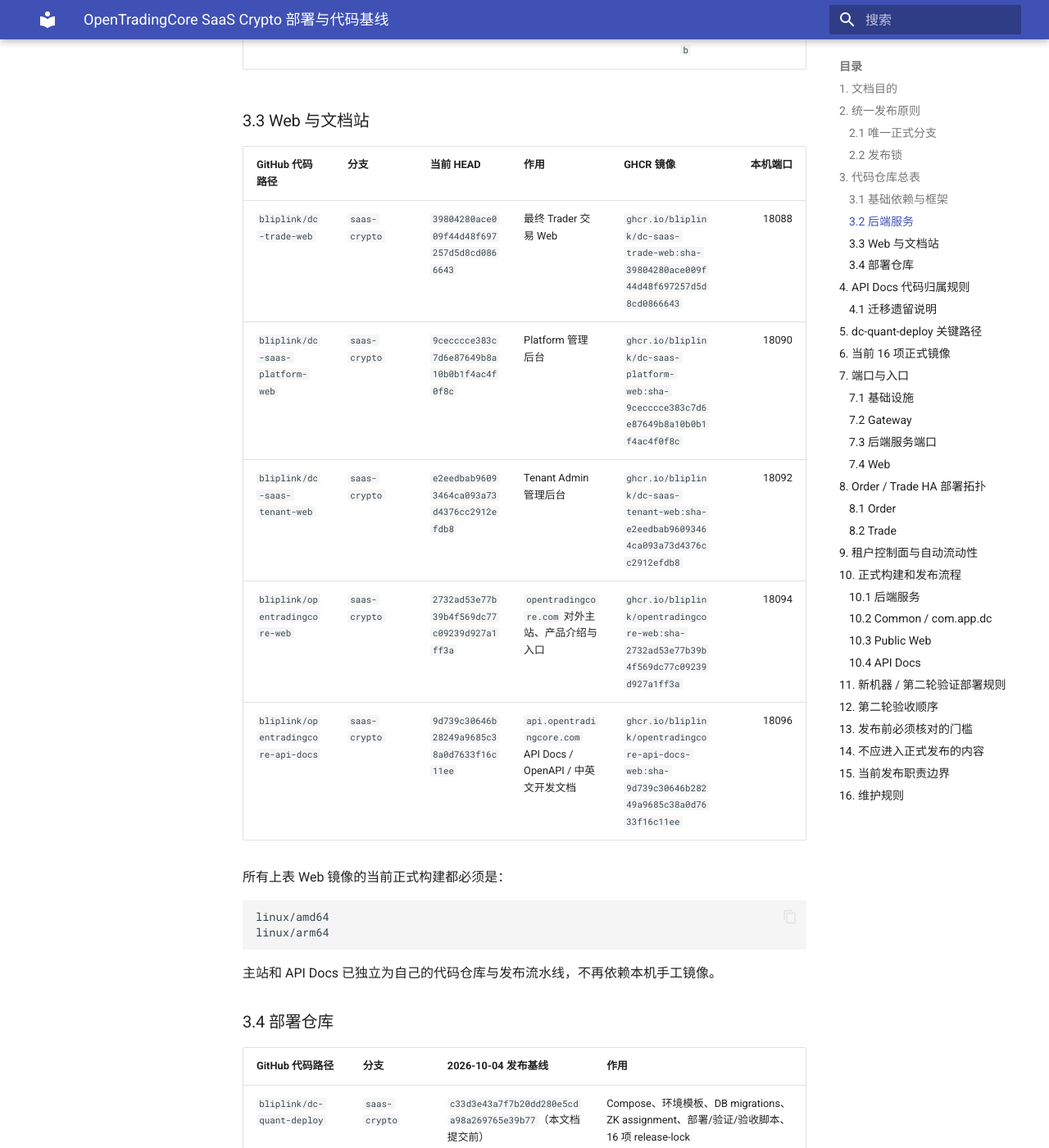
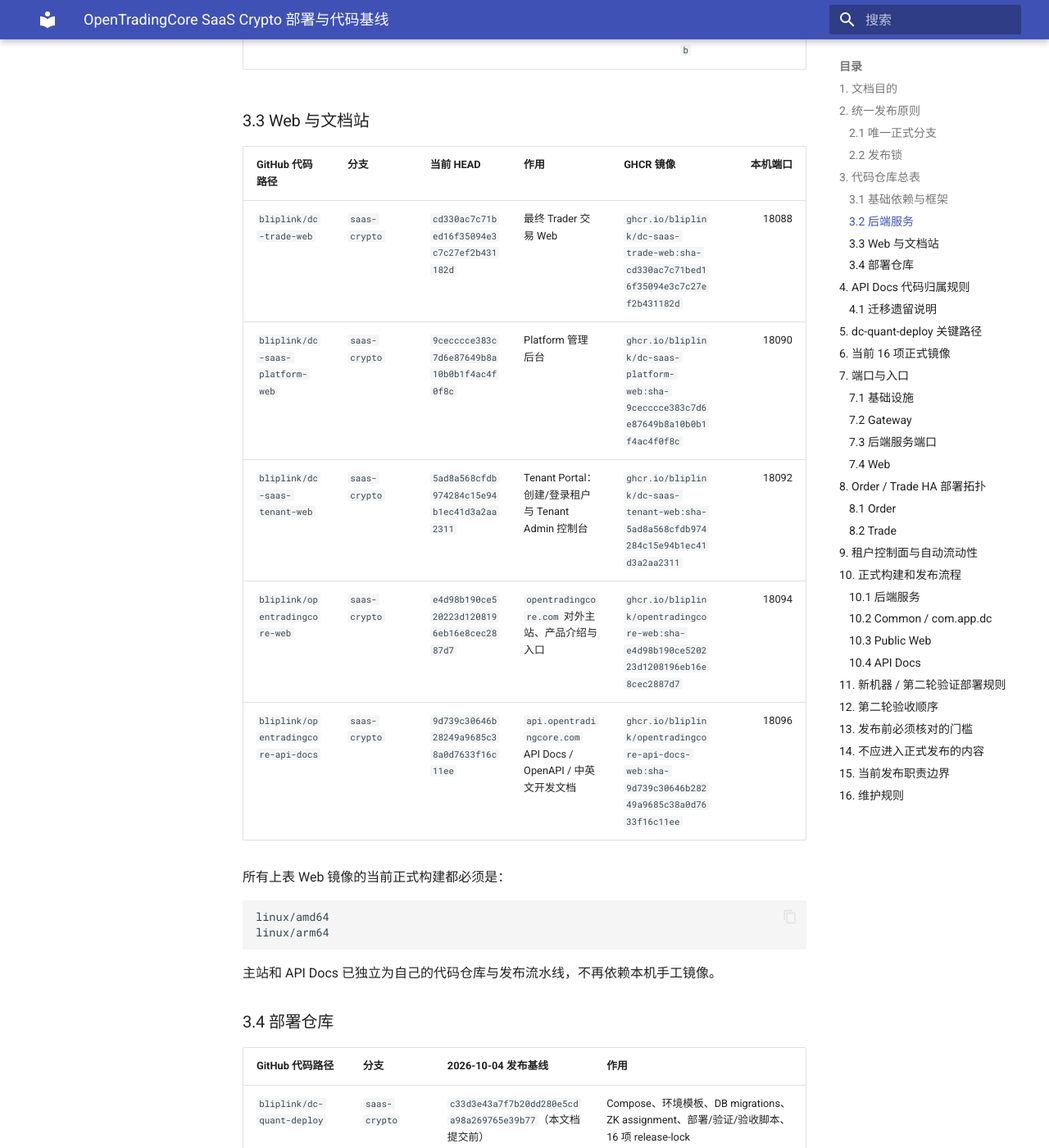
Before and after one commit to bliplink/dc-quant-deploy, an MkDocs documentation site: the page built from docs/SAAS_CRYPTO_DEPLOYMENT_BASELINE_20261004.zh-CN.md, in a window 1280 px wide and 1400 px high, scrolled down 4315 px. Shown: the whole window at 82% size. Built offline with MkDocs 1.6.1 and Material for MkDocs 9.7.7, drawn with Linux system fonts in a browser that asks for light colours; some of the changed text lies outside the part shown.

```diff
--- a/docs/SAAS_CRYPTO_DEPLOYMENT_BASELINE_20261004.zh-CN.md
+++ b/docs/SAAS_CRYPTO_DEPLOYMENT_BASELINE_20261004.zh-CN.md
@@ -132,10 +132,10 @@ gw
 
 | GitHub 代码路径 | 分支 | 当前 HEAD | 作用 | GHCR 镜像 | 本机端口 |
 |---|---|---|---|---|---:|
-| `bliplink/dc-trade-web` | `saas-crypto` | `39804280ace009f44d48f697257d5d8cd0866643` | 最终 Trader 交易 Web | `ghcr.io/bliplink/dc-saas-trade-web:sha-39804280ace009f44d48f697257d5d8cd0866643` | 18088 |
+| `bliplink/dc-trade-web` | `saas-crypto` | `cd330ac7c71bed16f35094e3c7c27ef2b431182d` | 最终 Trader 交易 Web | `ghcr.io/bliplink/dc-saas-trade-web:sha-cd330ac7c71bed16f35094e3c7c27ef2b431182d` | 18088 |
 | `bliplink/dc-saas-platform-web` | `saas-crypto` | `9cecccce383c7d6e87649b8a10b0b1f4ac4f0f8c` | Platform 管理后台 | `ghcr.io/bliplink/dc-saas-platform-web:sha-9cecccce383c7d6e87649b8a10b0b1f4ac4f0f8c` | 18090 |
-| `bliplink/dc-saas-tenant-web` | `saas-crypto` | `e2eedbab96093464ca093a73d4376cc2912efdb8` | Tenant Admin 管理后台 | `ghcr.io/bliplink/dc-saas-tenant-web:sha-e2eedbab96093464ca093a73d4376cc2912efdb8` | 18092 |
-| `bliplink/opentradingcore-web` | `saas-crypto` | `2732ad53e77b39b4f569dc77c09239d927a1ff3a` | `opentradingcore.com` 对外主站、产品介绍与入口 | `ghcr.io/bliplink/opentradingcore-web:sha-2732ad53e77b39b4f569dc77c09239d927a1ff3a` | 18094 |
+| `bliplink/dc-saas-tenant-web` | `saas-crypto` | `5ad8a568cfdb974284c15e94b1ec41d3a2aa2311` | Tenant Portal：创建/登录租户与 Tenant Admin 控制台 | `ghcr.io/bliplink/dc-saas-tenant-web:sha-5ad8a568cfdb974284c15e94b1ec41d3a2aa2311` | 18092 |
+| `bliplink/opentradingcore-web` | `saas-crypto` | `e4d98b190ce520223d1208196eb16e8cec2887d7` | `opentradingcore.com` 对外主站、产品介绍与入口 | `ghcr.io/bliplink/opentradingcore-web:sha-e4d98b190ce520223d1208196eb16e8cec2887d7` | 18094 |
 | `bliplink/opentradingcore-api-docs` | `saas-crypto` | `9d739c30646b28249a9685c38a0d7633f16c11ee` | `api.opentradingcore.com` API Docs / OpenAPI / 中英文开发文档 | `ghcr.io/bliplink/opentradingcore-api-docs-web:sha-9d739c30646b28249a9685c38a0d7633f16c11ee` | 18096 |
 
 所有上表 Web 镜像的当前正式构建都必须是：
@@ -248,10 +248,10 @@ bliplink/opentradingcore-api-docs/saas-crypto
 | ManagerSvr | `ghcr.io/bliplink/managersvr:sha-938a3776b5aca7a09baad3a6de09be363a79a081` |
 | AdminSvr | `ghcr.io/bliplink/adminsvr:sha-0409add2495da84c51e3d46cbfefa3b4c3d7ec58` |
 | RobotSvr | `ghcr.io/bliplink/robotsvr:sha-abd7efa1ffa7921f8c384f92c09f25c46419f63b` |
-| Trade Web | `ghcr.io/bliplink/dc-saas-trade-web:sha-39804280ace009f44d48f697257d5d8cd0866643` |
-| Tenant Web | `ghcr.io/bliplink/dc-saas-tenant-web:sha-e2eedbab96093464ca093a73d4376cc2912efdb8` |
+| Trade Web | `ghcr.io/bliplink/dc-saas-trade-web:sha-cd330ac7c71bed16f35094e3c7c27ef2b431182d` |
+| Tenant Web | `ghcr.io/bliplink/dc-saas-tenant-web:sha-5ad8a568cfdb974284c15e94b1ec41d3a2aa2311` |
 | Platform Web | `ghcr.io/bliplink/dc-saas-platform-web:sha-9cecccce383c7d6e87649b8a10b0b1f4ac4f0f8c` |
-| Public Web | `ghcr.io/bliplink/opentradingcore-web:sha-2732ad53e77b39b4f569dc77c09239d927a1ff3a` |
+| Public Web | `ghcr.io/bliplink/opentradingcore-web:sha-e4d98b190ce520223d1208196eb16e8cec2887d7` |
 | API Docs | `ghcr.io/bliplink/opentradingcore-api-docs-web:sha-9d739c30646b28249a9685c38a0d7633f16c11ee` |
 
 其中主站当前双架构 manifest list：
```
Also changed, not shown: 4 other files.
